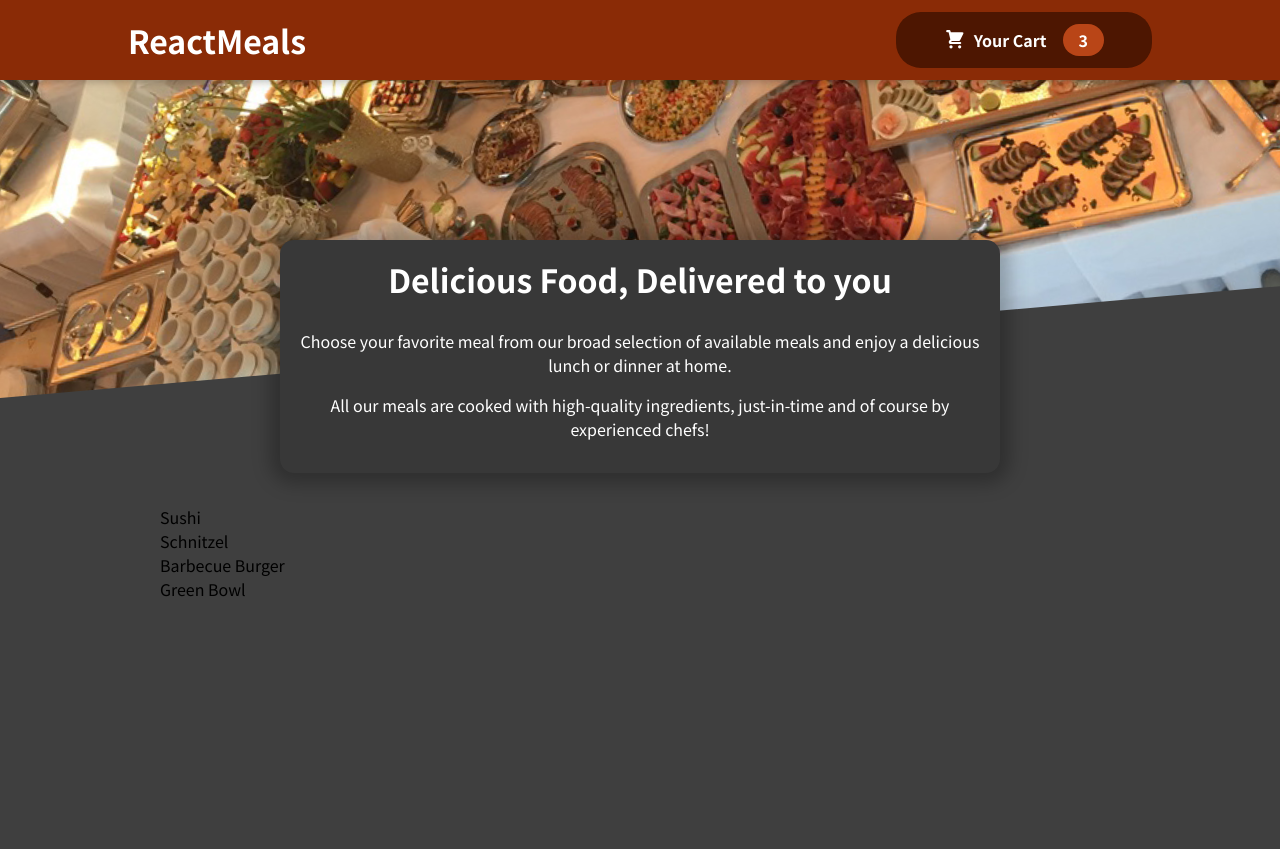
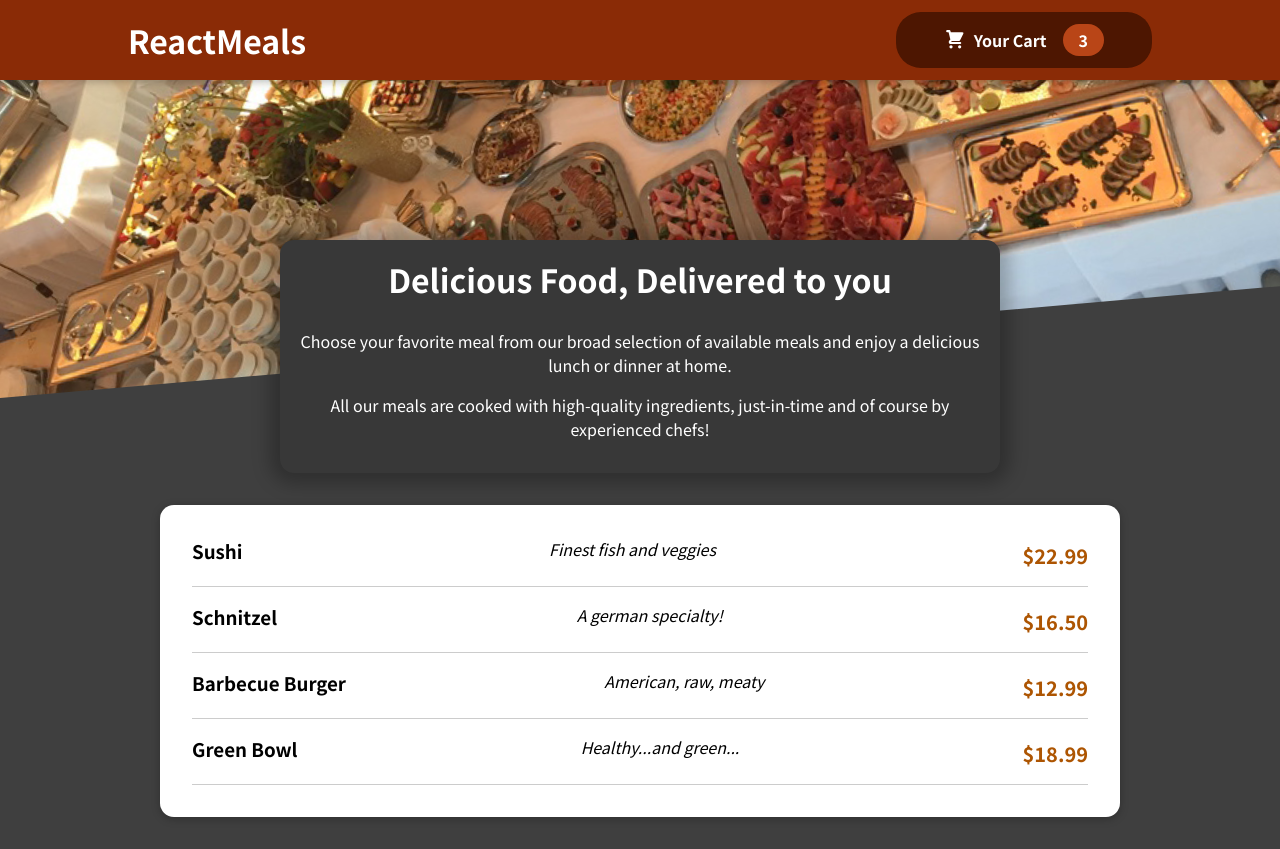
Before and after one commit to radoibogdan/ReactJS-food-order-app, a React (Create React App) app: page / in a window 1280 px wide. Before the commit the page ends 800 px from the top, so only its background shows below. Built offline with nearby package versions, Linux system fonts and the light colour scheme.

Commit message:
Adds MealItem component

```diff
--- a/src/components/Meals/AvailableMeals.js
+++ b/src/components/Meals/AvailableMeals.js
@@ -1,4 +1,6 @@
+import Card from "../UI/Card";
 import classes from "./AvailableMeals.module.css";
+import MealItem from "./MealItem/MealItem";
 
 const DUMMY_MEALS = [
   {
@@ -29,14 +31,21 @@
 
 const AvailableMeals = () => {
   const mealsList = DUMMY_MEALS.map((meal) =>
-      <li>{meal.name}</li>
+      <MealItem
+        key = {meal.id}
+        name = {meal.name}
+        description = {meal.description}
+        price = {meal.price}
+      />
   );
 
   return (
     <section className={classes.meals}>
-      <ul>
-        {mealsList}
-      </ul>
+      <Card>
+        <ul>
+          {mealsList}
+        </ul>
+      </Card>
     </section>
   );
 };
--- /dev/null
+++ b/src/components/Meals/MealItem/MealItem.js
@@ -0,0 +1,19 @@
+import React from "react";
+import classes from './MealItem.module.css';
+
+const MealItem = (props) => {
+  const price = `$${props.price.toFixed(2)}`;
+
+  return (
+    <li>
+      <div className={classes.meal}>
+        <h3>{props.name}</h3>
+        <div className={classes.description}>{props.description}</div>
+        <div className={classes.price}>{price}</div>
+      </div>
+      <div></div>
+    </li>
+  )
+};
+
+export default MealItem;
--- /dev/null
+++ b/src/components/Meals/MealItem/MealItem.module.css
@@ -0,0 +1,22 @@
+.meal {
+  display: flex;
+  justify-content: space-between;
+  margin: 1rem;
+  padding-bottom: 1rem;
+  border-bottom: 1px solid #ccc;
+}
+
+.meal h3 {
+  margin: 0 0 0.25rem 0;
+}
+
+.description {
+  font-style: italic;
+}
+
+.price {
+  margin-top: 0.25rem;
+  font-weight: bold;
+  color: #ad5502;
+  font-size: 1.25rem;
+}
--- /dev/null
+++ b/src/components/UI/Card.js
@@ -0,0 +1,9 @@
+// Wrapper component
+import React from "react";
+import classes from "./Card.module.css";
+
+const Card = (props) => {
+  return <div className={classes.card}>{props.children}</div>;
+};
+
+export default Card;
--- /dev/null
+++ b/src/components/UI/Card.module.css
@@ -0,0 +1,6 @@
+.card {
+  padding: 1rem;
+  box-shadow: 0 2px 8px rgba(0, 0, 0, 0.25);
+  border-radius: 14px;
+  background-color: white;
+}
```
Also changed, not shown: src/components/Meals/MealItem/MealItemForm.module.css (added, +20 -0 lines), src/components/Meals/MealItem/MealItemForm.js (added), 1 other file (tests, documents, lock files or other folders).
